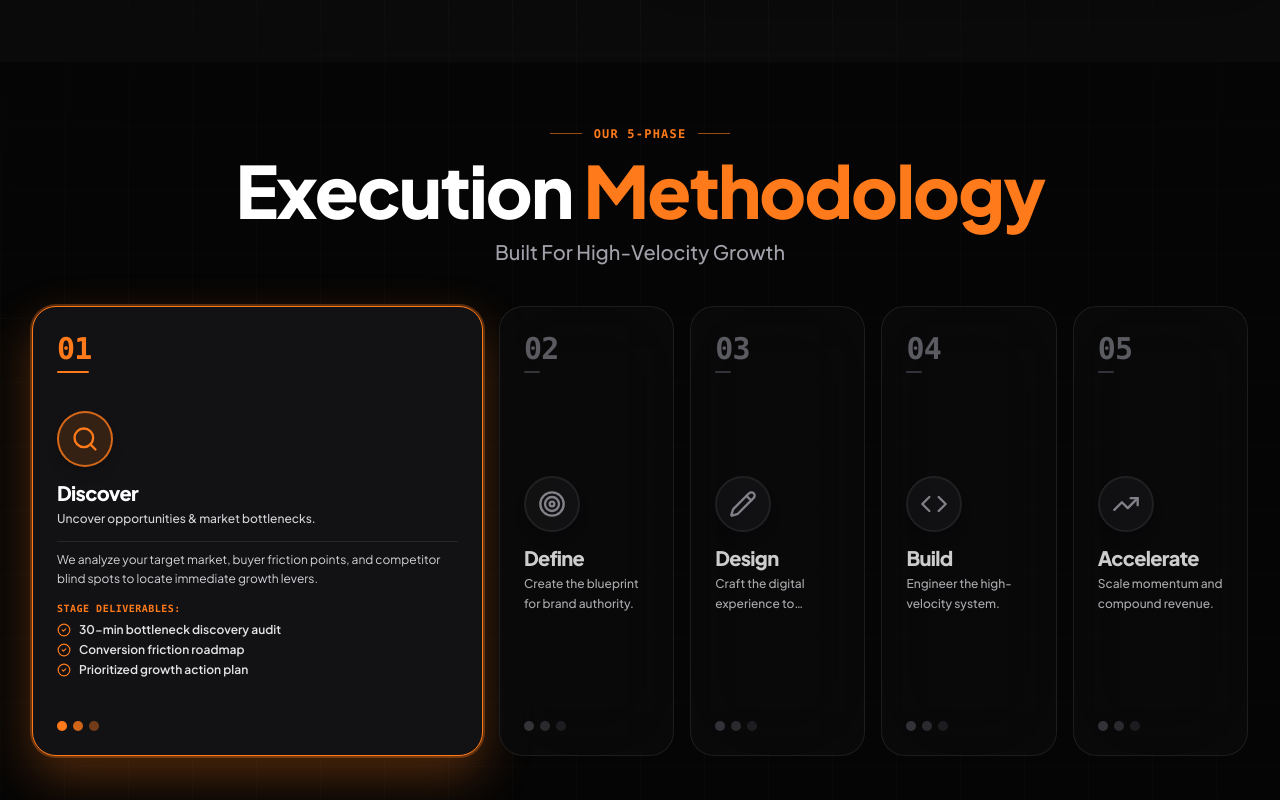
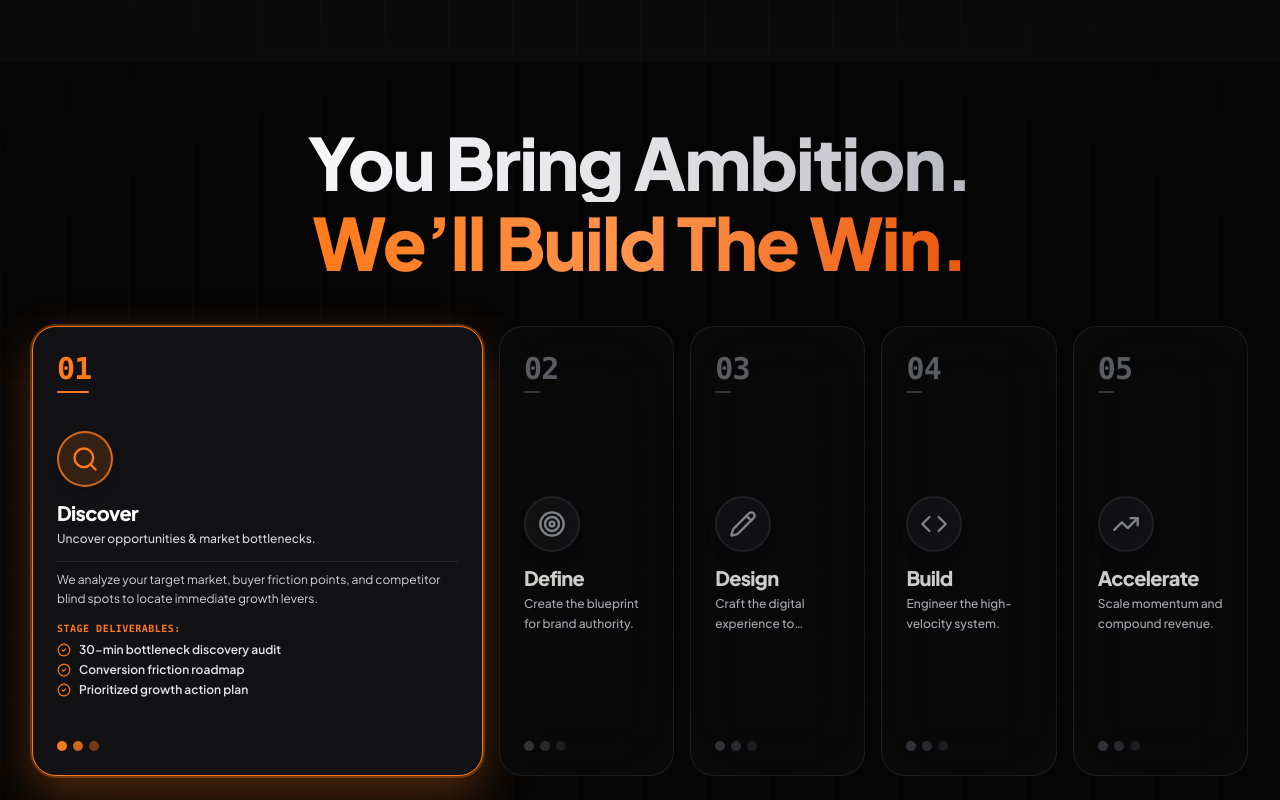
Before and after one commit to itsroosguy/roosx, a React (Vite) app: page / in a window 1280 px wide. Shown: the part 2040-2840 px from the top of the page. Built offline with nearby package versions, Linux system fonts and the light colour scheme.

Commit message:
Revert ProcessSection.tsx headline to proper title: You Bring Ambition. / We’ll Build The Win.

```diff
--- a/src/components/ProcessSection.tsx
+++ b/src/components/ProcessSection.tsx
@@ -117,28 +117,24 @@ export const ProcessSection: React.FC<ProcessSectionProps> = ({
 
       <div className="max-w-7xl mx-auto px-4 sm:px-6 lg:px-8 relative z-10 space-y-10 text-center">
 
-        {/* HEADER BLOCK (UNIFIED BRAND ORANGE) */}
+        {/* HEADER BLOCK (RESTORED PROPER TITLE WITH METALLIC SILVER TOP LINE & ELECTRIC ORANGE BOTTOM LINE) */}
         <motion.div
           initial={{ opacity: 0, y: 25 }}
           whileInView={{ opacity: 1, y: 0 }}
           viewport={{ once: true }}
           transition={{ duration: 0.6 }}
-          className="space-y-3 max-w-4xl mx-auto"
+          className="space-y-4 max-w-5xl mx-auto px-2 text-center"
         >
-          <div className="flex items-center justify-center gap-3 text-xs font-mono font-bold text-[#FF7A1A] uppercase tracking-widest">
-            <span className="w-8 h-px bg-[#FF7A1A]/60" />
-            <span>OUR 5-PHASE</span>
-            <span className="w-8 h-px bg-[#FF7A1A]/60" />
-          </div>
-
-          <h2 className="font-display text-4xl sm:text-6xl md:text-7xl font-black tracking-tight leading-[1.08]">
-            <span className="text-white">Execution </span>
-            <span className="text-[#FF7A1A]">Methodology</span>
+          <h2
+            className={`font-display text-3xl sm:text-5xl md:text-6xl lg:text-7xl font-black tracking-tight leading-[1.1]`}
+          >
+            <span className="bg-gradient-to-r from-white via-zinc-200 to-zinc-400 bg-clip-text text-transparent block pb-1">
+              You Bring Ambition.
+            </span>
+            <span className="bg-gradient-to-r from-[#FF7A1A] via-[#FF944D] to-[#EA580C] bg-clip-text text-transparent inline-block pb-2 pt-1">
+              We’ll Build The Win.
+            </span>
           </h2>
-
-          <p className="text-base sm:text-xl font-medium text-zinc-400">
-            Built For High-Velocity Growth
-          </p>
         </motion.div>
 
         {/* LOCKED HEIGHT UNIFIED ELECTRIC ORANGE ACCORDION DECK */}
```
